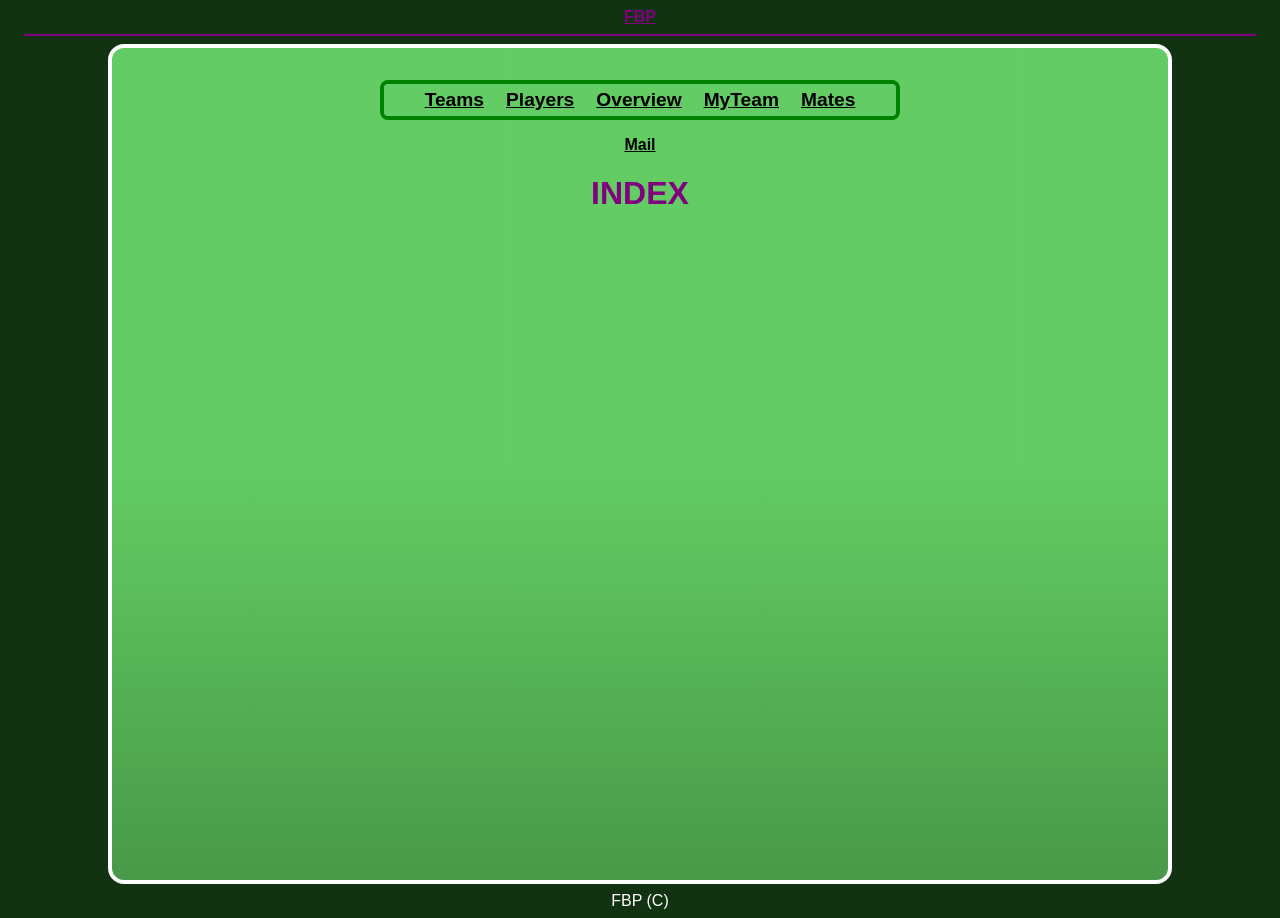
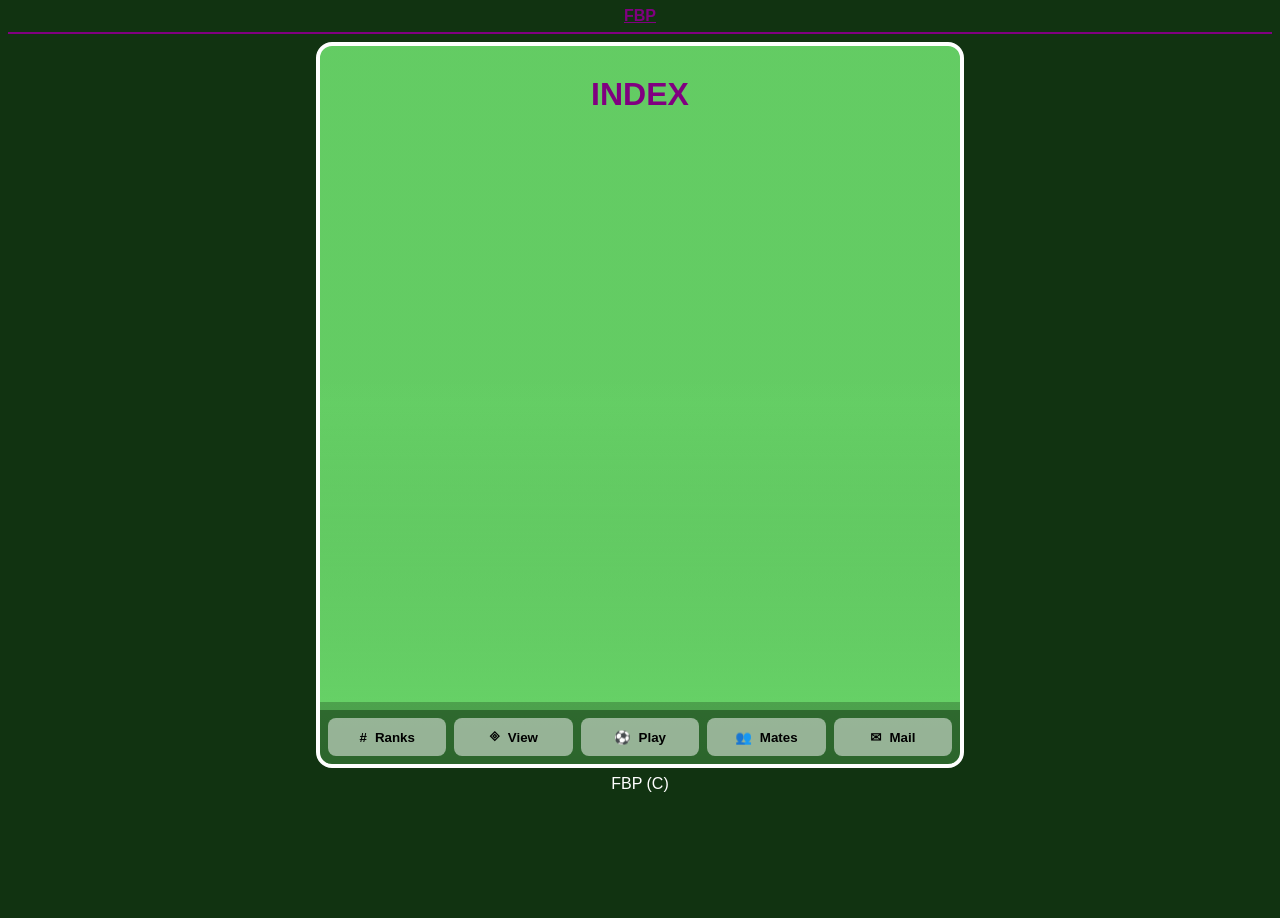
Before and after one commit to Dario-97-d/FBP, a PHP site: page /backend/index in a window 1280 px wide. After the commit the page ends 792 px from the top, so only its background shows below. Run offline with PHP 8.4, Linux system fonts and the light colour scheme.

Commit message:
UI: Replace top bar with bottom nav bar and update layout
- Removed unused file reference at file-references.php.
- Removed html and css for 'frame', 'main-frame', and 'top-bar'.
- Restructured the layout html with 'header', 'main' and 'footer'.
- Updated the layout CSS with Flexbox.
- Applied general element rules for margin 0, padding 0 and border box sizing.
- Added generic padding to html h1-6 and p.
- Updated references for CSS and JS.
- Added component bottom-nav with html, css and js.

In some files, the indentation is made with tabs, while in others it's made with spaces. Each file is consistent within itself. The file layout.css had its tabs replaced by spaces, as most of the file was being updated anyway.
The css-references file had its content reordered in order to more clearly separate content view css and partial view css.
Currently, the placing and inner logic of css and js files is odd and inconsistent. It should be gradually set to an ideal and final paradigm with future changes.

```diff
--- a/backend/file-references.php
+++ b/backend/file-references.php
@@ -64,12 +64,12 @@
 	$_FILEREF_frontend_layout                 = __DIR__ . '/../frontend/layout.php';
 
 	// Partial Views.
+	$_FILEREF_partial_bottom_nav              = __DIR__ . '/../frontend/partial-views/bottom-nav.html';
 	$_FILEREF_partial_view_generic_attributes = __DIR__ . '/../frontend/partial-views/partial-view-generic-attributes.php';
 	$_FILEREF_partial_view_logout_link        = __DIR__ . '/../frontend/partial-views/logout-link.html';
 	$_FILEREF_partial_view_search_player      = __DIR__ . '/../frontend/partial-views/search-player.html';
 	$_FILEREF_partial_view_search_team        = __DIR__ . '/../frontend/partial-views/search-team.html';
 	$_FILEREF_partial_view_top_bar            = __DIR__ . '/../frontend/partial-views/top-bar.html';
-	$_FILEREF_partial_view_website_map        = __DIR__ . '/../frontend/partial-views/website-map.html';
 
 	// View Error.
 	$_FILEREF_view_error                      = __DIR__ . '/../frontend/content-views/view-error.php';
--- a/css/layout.css
+++ b/css/layout.css
@@ -1,54 +1,51 @@
+* { margin: 0; padding: 0; box-sizing: border-box; }
+
 html, body { height: 100%; }
 
 body {
-	background-color: #131;
-	font-family: arial;
-	text-align: center;
-	padding: 0 16px;
-}
-body a {
-	color: purple;
-	font-weight: bold;
+  background-color: #131;
+  font-family: sans-serif;
+  text-align: center;
+  padding: 0 0.5rem;
+  display: flex;
+  flex-direction: column;
+  line-height: 1;
 }
 
-.frame {
-	min-height: 100%;
-	max-width: 1024px;
-	/*background-image: linear-gradient( to right, rgba(31,31,63,0.9), rgba(127,127,127,0.75), rgba(31,31,63,0.9) );*/
-	background-image: linear-gradient( rgba(127,255,127,0.75) 50%, rgba(127,255,127,0.5) );
-	padding: 16px;
-	border: 4px solid white;
-	margin: 0 auto;
-	border-radius: 16px;
+body a {
+  color: purple;
+  font-weight: bold;
 }
 
-.frame a { color: black; }
-
-.inner-frame {
-	max-width: 768px;
-	margin: 0 auto;
+header {
+  padding: 0.5rem;
 }
 
-.top-bar {
-	display: flex;
-	flex-wrap: wrap;
-	justify-content: center;
-	max-width: 512px;
-	border-radius: 8px;
-	border: 4px solid green;
-	padding: 4px 0;
-	margin: 16px auto;
+main {
+  flex: 1;
+  max-width: 1024px;
+  margin: 0 auto;
+  background-image: linear-gradient( rgba(127,255,127,0.75) 50%, rgba(127,255,127,0.5) );
+  border: 4px solid white;
+  border-radius: 16px;
+  display: flex;
+  flex-direction: column;
+  justify-content: space-between;
+  overflow: auto;
 }
 
-.top-bar-link {
-	font-size: larger;
-	font-weight: bold;
-	color: green;
-	padding: 1px 3px;
-	margin: 0 8px;
+main a { color: black; }
+
+.main-content {
+  flex: 1;
+  overflow: auto;
+  scrollbar-width: none;
+  padding: 0.5rem;
+  margin: 0.5rem 0;
+  background-image: linear-gradient( transparent 50%, rgba(127,255,127,0.5) );
 }
 
-.footer {
-	color: white;
-	padding: 8px;
+footer {
+  color: white;
+  padding: 0.5rem;
 }
--- a/css/style.css
+++ b/css/style.css
@@ -1,3 +1,7 @@
+h1, h2, h3, h4, h5, h6 { padding: 1rem; }
+
+p { padding: 0.5rem; }
+
 h1 {
 	color: purple;
 }
--- a/frontend/css-references.php
+++ b/frontend/css-references.php
@@ -1,32 +1,38 @@
 <?php
 
-  // -- Attributes --
+  // -- Content Views --
 
-  $_CSSREF_generic_attributes = 'css/features/generic-attributes.css';
-  $_CSSREF_playing_attributes = 'css/features/playing-attributes.css';
-
-  // -- General --
-
+  // Mail.
   $_CSSREF_mail = 'css/features/mail.css';
 
+  // Mates.
   $_CSSREF_mates_overview = 'css/features/mates-overview';
   $_CSSREF_mates_requests = 'css/features/mates-requests';
 
-  $_CSSREF_ranking = 'css/features/ranking.css';
-  $_CSSREF_search  = 'css/features/search.css';
-
-  // -- Play --
-
+  // Play.
   $_CSSREF_play_3 = 'css/features/play-3.css';
   $_CSSREF_play_5 = 'css/features/play-5.css';
 
-  // -- Team --
+  // Ranking.
+  $_CSSREF_ranking = 'css/features/ranking.css';
 
+  // Search.
+  $_CSSREF_search  = 'css/features/search.css';
+
+  // Team.
   $_CSSREF_team_center      = 'css/features/team/team-center.css';
   $_CSSREF_team_own_members = 'css/features/team/team-own-members.css';
   $_CSSREF_team_profile     = 'css/features/team/team-profile.css';
 
-  // -- Team Manage --
-
+  // Team Manage.
   $_CSSREF_team_manage_applications = 'css/features/team/manage/team-manage-applications.css';
   $_CSSREF_team_manage_invites      = 'css/features/team/manage/team-manage-invites.css';
+
+  // -- Partial Views --
+
+  // Attributes.
+  $_CSSREF_generic_attributes = 'css/features/generic-attributes.css';
+  $_CSSREF_playing_attributes = 'css/features/playing-attributes.css';
+
+  // Layout.
+  $_CSSREF_bottom_nav = 'frontend/partial-views/bottom-nav.css';
--- a/frontend/js-references.php
+++ b/frontend/js-references.php
@@ -2,6 +2,9 @@
 
 	// Api.
 	$_JSREF_api_is_username_available = 'scripts/api/is-username-available.js';
+
+	// Layout.
+	$_JSREF_partial_bottom_nav        = 'frontend/partial-views/bottom-nav.js';
 
 	// On Submit (event).
 	$_JSREF_on_submit_register        = 'scripts/on-submit-register.js';
--- a/frontend/layout.php
+++ b/frontend/layout.php
@@ -9,6 +9,7 @@
 
 		<link rel="icon" href="favicon.ico" type="image/x-icon">
 		<link rel="stylesheet" href="css/layout.css">
+		<link rel="stylesheet" href="<?= $_CSSREF_bottom_nav ?>">
 		<link rel="stylesheet" href="css/style.css">
 		<?= CSS_render_stylesheets() ?>
 	</head>
@@ -18,27 +19,25 @@
 		<?php /* Show all dialog entries */ ?>
 		<?= DIALOG_all() ?>
 
-		<div>
+		<header>
 			<a href="index">FBP</a>
-		</div>
+		</header>
 
-		<hr color="purple">
+		<hr color="purple" style="margin-bottom: 0.5rem;">
 
-		<div class="frame">
+		<main>
 
-			<div class="inner-frame">
-
-				<?php require_once $_FILEREF_partial_view_top_bar; ?>
-
+			<div class="main-content">
 				<?php require_once $_FILEREF_frontend_content; ?>
-
 			</div>
 
-		</div>
+			<?php require_once $_FILEREF_partial_bottom_nav; ?>
 
-		<div class="footer">FBP (C)</div>
+		</main>
 
-		<?php /* Include required JavaScript */ ?>
+		<footer>FBP (C)</footer>
+
+		<script src="<?= $_JSREF_partial_bottom_nav ?>"></script>
 		<?= JS_render_scripts() ?>
 
 	</body>
--- /dev/null
+++ b/frontend/partial-views/bottom-nav.css
@@ -0,0 +1,99 @@
+/* CSS for bottom-nav */
+
+nav {
+  display: grid;
+  grid-template-columns: repeat(5, 1fr);
+  padding: 0.5rem;
+  gap: 0.5rem;
+  justify-content: space-evenly;
+  background-color: rgba(17,51,17,0.5);
+  min-width: 50vw;
+}
+
+.nav-item {
+  position: relative;
+  display: flex;
+}
+
+.nav-button {
+  flex: 1;
+  min-height: 1cm;
+  padding: 0.5rem;
+  border: 0;
+  border-radius: 0.5rem;
+  background-color: rgba(255,255,255,0.5);
+  font-weight: 600;
+  display: flex;
+  flex-flow: row wrap;
+  justify-content: center;
+  align-items: center;
+  gap: 0.5rem;
+  cursor: pointer;
+  transition: background-color 0.3s ease, box-shadow 0.3s ease;
+}
+
+.nav-button:hover {
+  background-color: rgba(255,255,255,0.7);
+  box-shadow: 0 0 0.25rem #7f7f7f;
+}
+
+.nav-button.selected {
+  background-color: rgba(255,255,255,0.75);
+}
+
+.nav-button.selected:hover {
+  background-color: rgba(255,255,255,0.8);
+}
+
+.nav-button > .icon {
+  display: flex;
+  justify-content: center;
+  align-items: center;
+}
+
+.nav-dropup {
+  position: absolute;
+  bottom: calc( 100% + 0.125rem );
+  left: 50%;
+  transform: translateX(-50%);
+  width: fit-content;
+  min-width: 100%;
+  border-radius: 0.5rem;
+  box-shadow: 0 0 0.25rem #7f7f7f;
+  display: none;
+  flex-direction: column-reverse;
+  background-color: #bfdfbf;
+  text-align: left;
+  white-space: nowrap;
+}
+
+.nav-item:first-child .nav-dropup {
+  left: 0;
+  transform: none;
+}
+
+.nav-item:last-child .nav-dropup {
+  left: auto;
+  right: 0;
+  transform: none;
+}
+
+.nav-dropup.open {
+  display: flex;
+}
+
+.nav-link {
+  min-height: 1cm;
+  padding: 1rem;
+  background-image: linear-gradient(transparent, rgba(17,51,17,0.1), transparent);
+  display: flex;
+  align-items: center;
+  text-decoration: none;
+  font-weight: 600;
+  transition: background-color 0.3s ease, transform 0.3s ease;
+}
+
+.nav-link:hover {
+  background-color: rgba(17,127,17,0.15);
+  transform: translateX(0.25rem);
+}
--- /dev/null
+++ b/frontend/partial-views/bottom-nav.html
@@ -0,0 +1,70 @@
+
+<nav>
+
+  <div class="nav-item">
+    <button class="nav-button" data-name="ranks">
+      <span class="icon">#</span>
+      <span>Ranks</span>
+    </button>
+
+    <div class="nav-dropup" id="ranks">
+      <a class="nav-link" href="ranking-player">Players</a>
+      <a class="nav-link" href="ranking-team">Teams</a>
+      <!-- <a class="nav-link" href="">Search</a> -->
+    </div>
+  </div>
+
+  <div class="nav-item">
+    <button class="nav-button" data-name="view">
+      <span class="icon">🞜</span>
+      <span>View</span>
+    </button>
+
+    <div class="nav-dropup" id="view">
+      <a class="nav-link" href="player-overview">Player</a>
+      <a class="nav-link" href="team-overview">Team</a>
+      <!-- <a class="nav-link" href="">Competition</a> -->
+    </div>
+  </div>
+
+  <div class="nav-item">
+    <button class="nav-button" data-name="play">
+      <span class="icon">⚽</span>
+      <span>Play</span>
+    </button>
+
+    <div class="nav-dropup" id="play">
+      <a class="nav-link" href="play-3-arrange">Play 3v3</a>
+      <a class="nav-link" href="play-5-arrange">Play 5v5</a>
+      <!-- <a class="nav-link" href="play-7">Play 7v7</a> -->
+      <!-- <a class="nav-link" href="">Play 11</a> -->
+    </div>
+  </div>
+
+  <div class="nav-item">
+    <button class="nav-button" data-name="mates">
+      <span class="icon">👥</span>
+      <span>Mates</span>
+    </button>
+
+    <div class="nav-dropup" id="mates">
+      <a class="nav-link" href="mates-overview">List</a>
+      <a class="nav-link" href="mates-requests">Requests</a>
+      <a class="nav-link" href="mates-sent">Sent</a>
+    </div>
+  </div>
+
+  <div class="nav-item">
+    <button class="nav-button" data-name="mail">
+      <span class="icon">✉</span>
+      <span>Mail</span>
+    </button>
+
+    <div class="nav-dropup" id="mail">
+      <a class="nav-link" href="mail-box">Inbox</a>
+      <a class="nav-link" href="mail-sent">Sent</a>
+      <a class="nav-link" href="mail-send">Write</a>
+    </div>
+  </div>
+
+</nav>
--- /dev/null
+++ b/frontend/partial-views/bottom-nav.js
@@ -0,0 +1,27 @@
+
+document.addEventListener('click', (e) => {
+  if (!e.target.closest('.nav-button')) {
+    document.querySelectorAll('.nav-dropup').forEach(div => div.classList.remove('open'));
+    document.querySelectorAll('.nav-button').forEach(button => button.classList.remove('selected'));
+  }
+});
+
+document.querySelectorAll('.nav-button').forEach(button => {
+  button.addEventListener('click', () => {
+    const targetId = button.dataset.name;
+    const targetDiv = document.getElementById(targetId);
+
+    // Close all other open divs.
+    document.querySelectorAll('.nav-dropup').forEach(div => {
+      if (div.id !== targetId) div.classList.remove('open');
+    });
+
+    document.querySelectorAll('.nav-button').forEach(button => {
+      if (button.dataset.name !== targetId) button.classList.remove('selected');
+    });
+
+    // Toggle the clicked one.
+    targetDiv.classList.toggle('open');
+    button.classList.toggle('selected');
+  });
+});
--- a/frontend/partial-views/top-bar.html
+++ /dev/null
@@ -1,9 +0,0 @@
-<div class="top-bar">
-	<a class="top-bar-link" href="ranking-team">Teams</a>
-	<a class="top-bar-link" href="ranking-player">Players</a>
-	<a class="top-bar-link" href="player-overview">Overview</a>
-	<a class="top-bar-link" href="team-overview">MyTeam</a>
-	<a class="top-bar-link" href="mates-overview">Mates</a>
-</div>
-
-<a href="mail-box">Mail</a>
```
